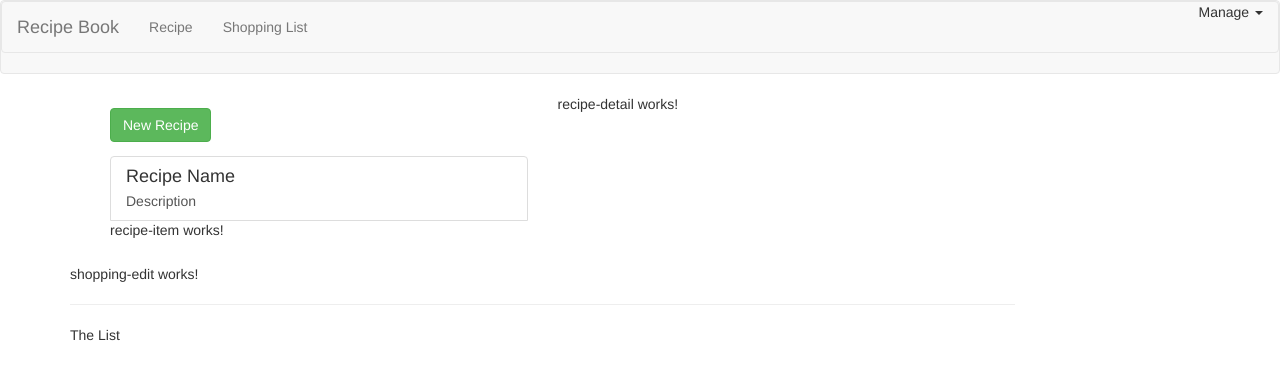
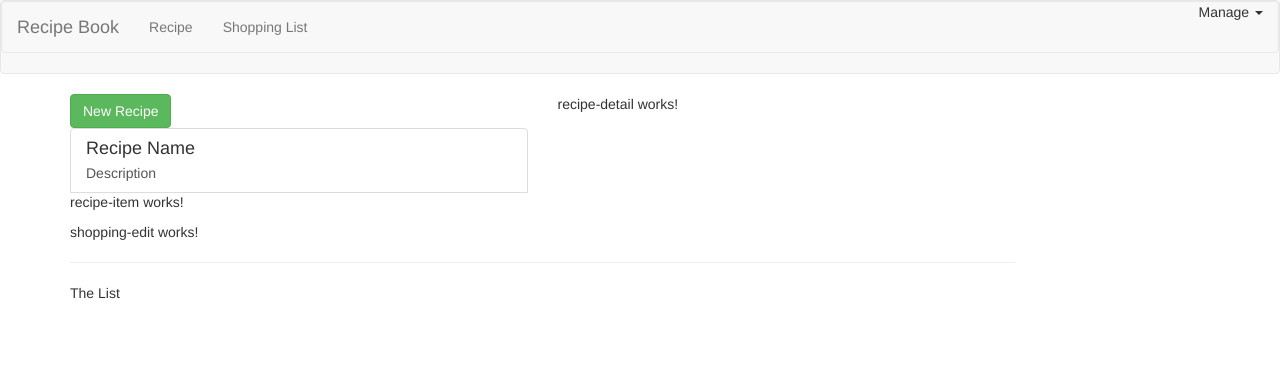
Before and after one commit to waqassadiq/prj-start, an Angular app: page / in a window 1280 px wide. Shown: the top 380 px of the page. Built offline with nearby package versions, Linux system fonts and the light colour scheme.

Commit message:
fixing minor div issue

```diff
--- a/src/app/recipes/recipe-list/recipe-list.component.html
+++ b/src/app/recipes/recipe-list/recipe-list.component.html
@@ -1,9 +1,9 @@
-<dir class="row">
+<div class="row">
     <div class="col-xs-12">
         <button class="btn btn-success">New Recipe</button>
     </div>
-</dir>
-<dir class="row">
+</div>
+<div class="row">
     <div class="col-xs-12">
         <a href="#" class="list-group-item clearfix">
             <div class="pull-left">
@@ -16,4 +16,4 @@
         </a>
         <app-recipe-item></app-recipe-item>
     </div>
-    <dir>
+    <div>
```
